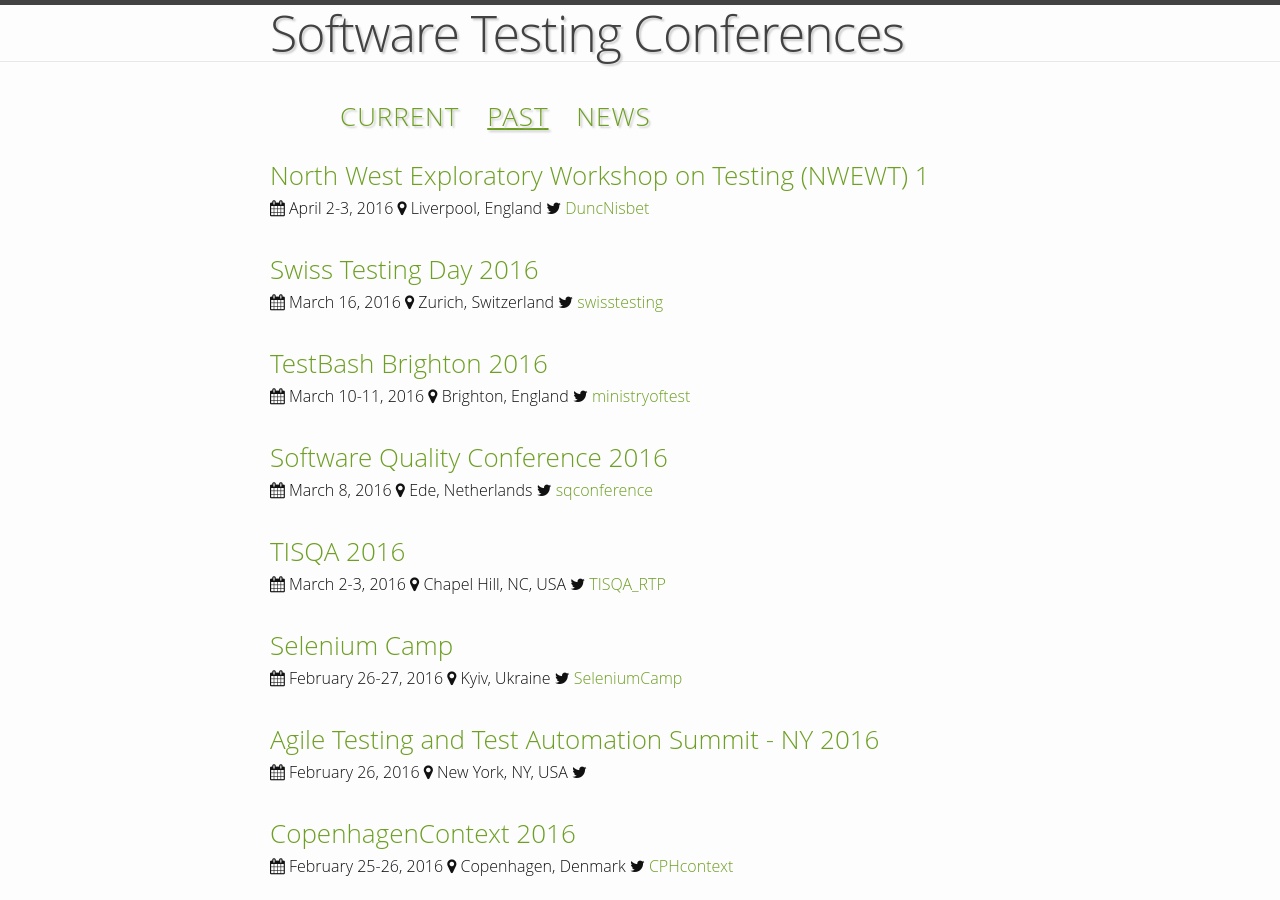
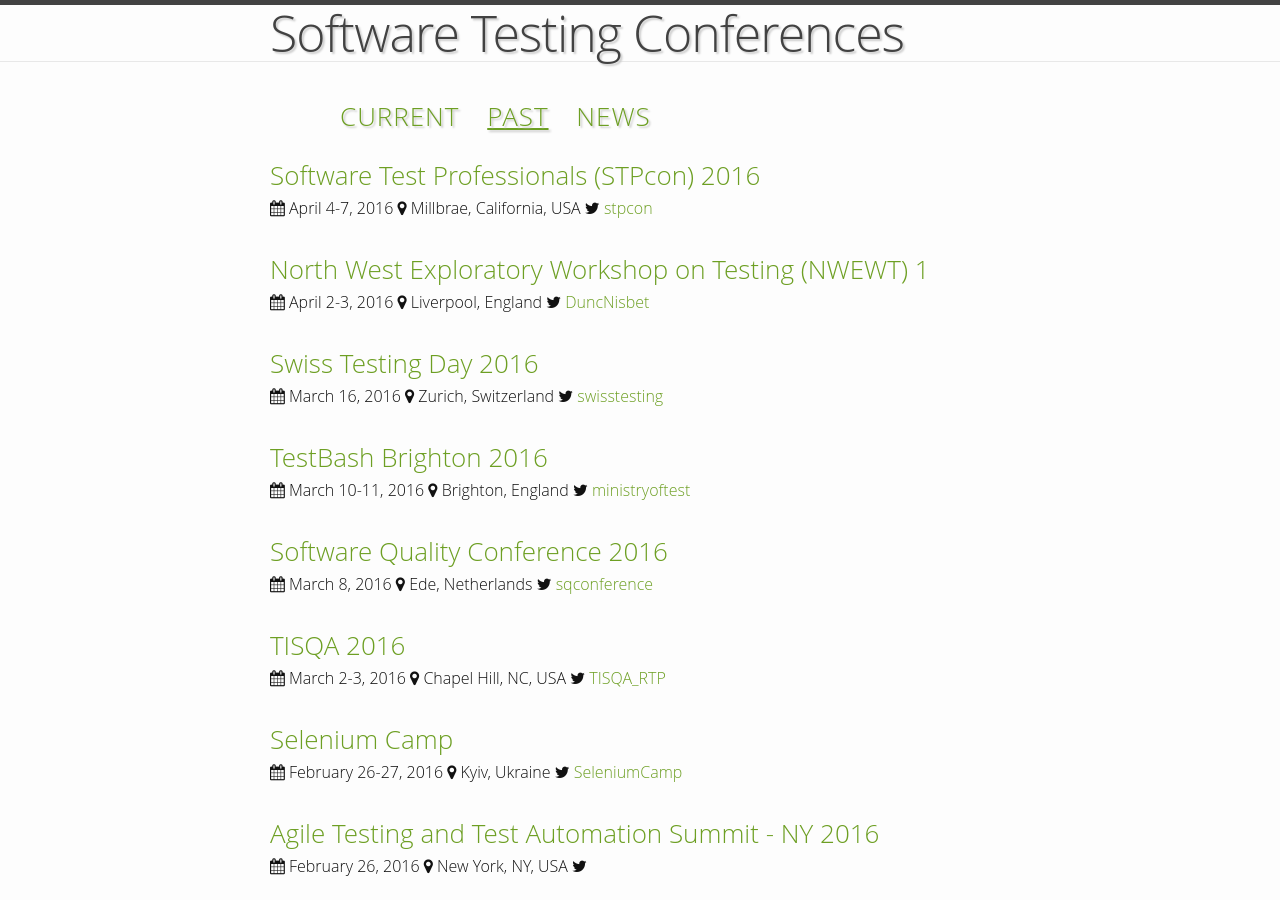
Before and after one commit to TestingConferences/testingconferences.github.io, a Jekyll site: the page built from past.html, in a window 1280 px wide and 900 px high. Built offline with Jekyll 4.4.1, drawn with Linux system fonts in a browser that asks for light colours; some of the changed text lies outside the part shown.

Commit message:
cleanup, added STPCon

```diff
--- a/_data/past.yml
+++ b/_data/past.yml
@@ -1,3 +1,9 @@
+- name: Software Test Professionals (STPcon) 2016
+  location: Millbrae, California, USA
+  dates: "April 4-7, 2016"
+  url: http://www.stpcon.com/
+  twitter: stpcon
+
 - name: North West Exploratory Workshop on Testing (NWEWT) 1
   location: Liverpool, England
   dates: "April 2-3, 2016"
@@ -226,7 +232,7 @@
   location: Bristol, England
   dates: "September 19, 2015"
   url: https://swewt.wordpress.com/2015/08/11/swewt-1-emotions-in-testing/
-  twitter:
+  twitter: TheTestDoctor
 
 - name: Testival eu 2015
   location: Split, Croatia
@@ -257,11 +263,6 @@
   dates: "August 28-30, 2015"
   url: http://www.karlskronatestgathering.se/titan.html
   twitter: kristoffer_nord
-
-- name: South West Exploratory Workshop in Testing
-  location: Bristol, England
-  dates: "August 19, 2015"
-  twitter: TheTestDoctor
 
 - name: CAST 2015
   location: Grand Rapids, MI
```
